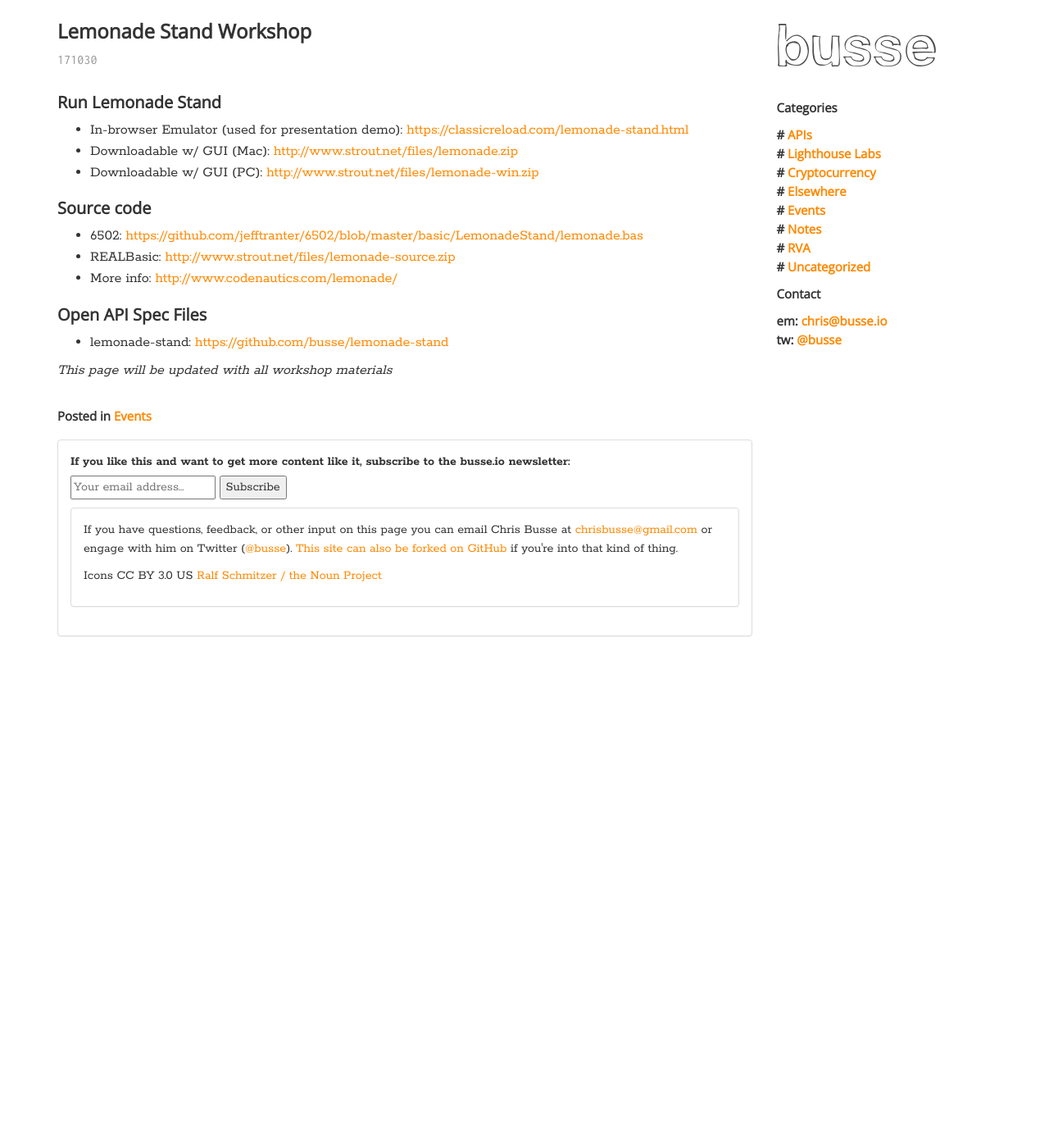
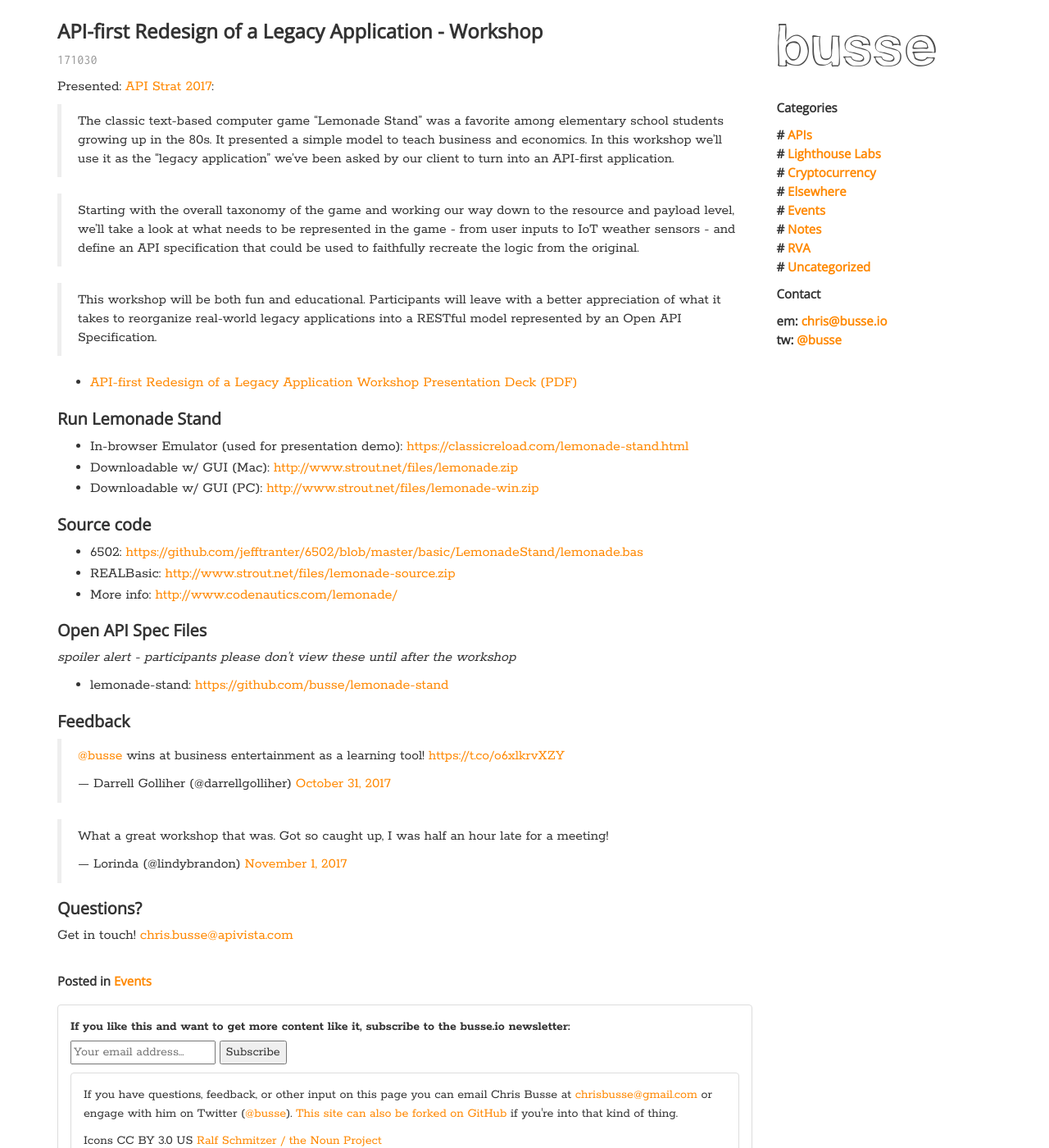
Before and after one commit to busse/busse-io-2, a Jekyll site: the page built from _posts/2017-10-31-Lemonade-Stand-Workshop.md, in a window 1280 px wide and 1400 px high. Shown: the whole window at 82% size. Built offline with Jekyll 4.4.1, drawn with Linux system fonts in a browser that asks for light colours; nearby versions of some CDN libraries; comment, search, counter and statistics services are not loaded.

Commit message:
Updating post-worksop

```diff
--- a/_posts/2017-10-31-Lemonade-Stand-Workshop.md
+++ b/_posts/2017-10-31-Lemonade-Stand-Workshop.md
@@ -1,8 +1,19 @@
 ---
-title: Lemonade Stand Workshop
+title: API-first Redesign of a Legacy Application - Workshop
 seq: 171030
 category: Events
 ---
+
+Presented: [API Strat 2017](https://apistrat17.sched.com/event/f490266630e6b8ef151776c131c8ba17):
+
+> The classic text-based computer game "Lemonade Stand" was a favorite among elementary school students growing up in the 80s. It presented a simple model to teach business and economics. In this workshop we'll use it as the "legacy application" we've been asked by our client to turn into an API-first application.
+
+> Starting with the overall taxonomy of the game and working our way down to the resource and payload level, we'll take a look at what needs to be represented in the game - from user inputs to IoT weather sensors - and define an API specification that could be used to faithfully recreate the logic from the original.
+
+> This workshop will be both fun and educational. Participants will leave with a better appreciation of what it takes to reorganize real-world legacy applications into a RESTful model represented by an Open API Specification.
+
+  - [API-first Redesign of a Legacy Application Workshop Presentation Deck (PDF)](https://schd.ws/hosted_files/apistrat17/55/APIStrat2017-Busse-Legacy-App-Lemonade-Stand.pdf)
+
 
 ## Run Lemonade Stand
 
@@ -17,7 +28,21 @@ category: Events
   - More info: [http://www.codenautics.com/lemonade/](http://www.codenautics.com/lemonade/)
 
 ## Open API Spec Files
+*spoiler alert - participants please don't view these until after the workshop*
 
   - lemonade-stand: [https://github.com/busse/lemonade-stand](https://github.com/busse/lemonade-stand)
 
-*This page will be updated with all workshop materials*
+## Feedback
+
+<blockquote class="twitter-tweet" data-lang="en"><p lang="en" dir="ltr"><a href="https://twitter.com/busse?ref_src=twsrc%5Etfw">@busse</a> wins at business entertainment as a learning tool! <a href="https://t.co/o6xlkrvXZY">https://t.co/o6xlkrvXZY</a></p>&mdash; Darrell Golliher (@darrellgolliher) <a href="https://twitter.com/darrellgolliher/status/925509473464082432?ref_src=twsrc%5Etfw">October 31, 2017</a></blockquote>
+<script async src="https://platform.twitter.com/widgets.js" charset="utf-8"></script>
+
+
+<blockquote class="twitter-tweet" data-lang="en"><p lang="en" dir="ltr">What a great workshop that was. Got so caught up, I was half an hour late for a meeting!</p>&mdash; Lorinda (@lindybrandon) <a href="https://twitter.com/lindybrandon/status/925709029116018688?ref_src=twsrc%5Etfw">November 1, 2017</a></blockquote>
+<script async src="https://platform.twitter.com/widgets.js" charset="utf-8"></script>
+
+
+
+## Questions?
+
+Get in touch! [chris.busse@apivista.com](mailto:chris.busse@apivista.com)
```
